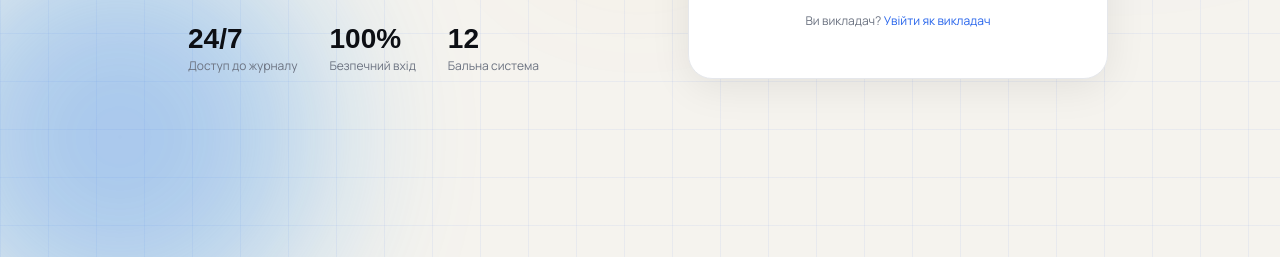
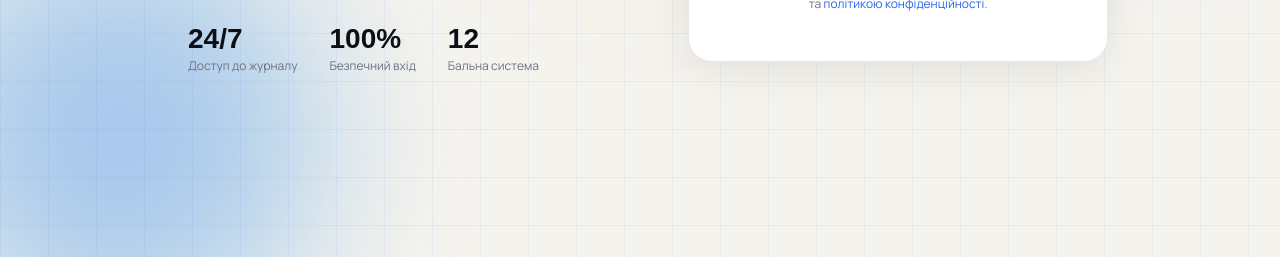
Before and after one commit to ZhongBaoLin/Journal, a plain HTML site: page index-student.html in a window 1280 px wide. Shown: the part 543-800 px from the top of the page. Drawn offline with Linux system fonts and the light colour scheme; no server answers; a web font is replaced by a local one.

Commit message:
Update index-student.html

```diff
--- a/index-student.html
+++ b/index-student.html
@@ -412,10 +412,6 @@
           <a href="#">умовами використання</a> та
           <a href="#">політикою конфіденційності</a>.
         </p>
-
-        <p class="card-note" style="margin-top:14px;">
-          Ви викладач? <a href="index.html">Увійти як викладач</a>
-        </p>
       </div>
     </div>
 
```
